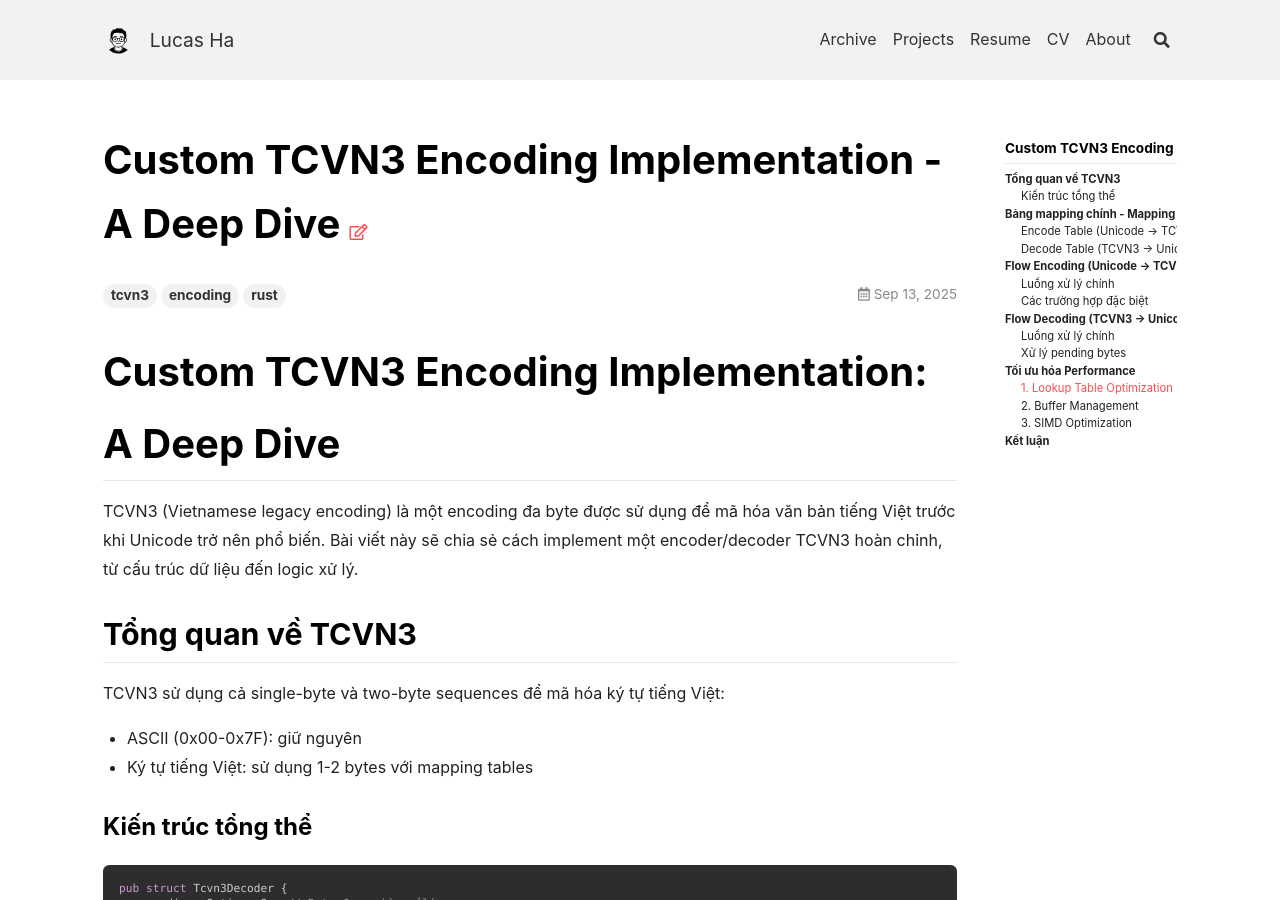
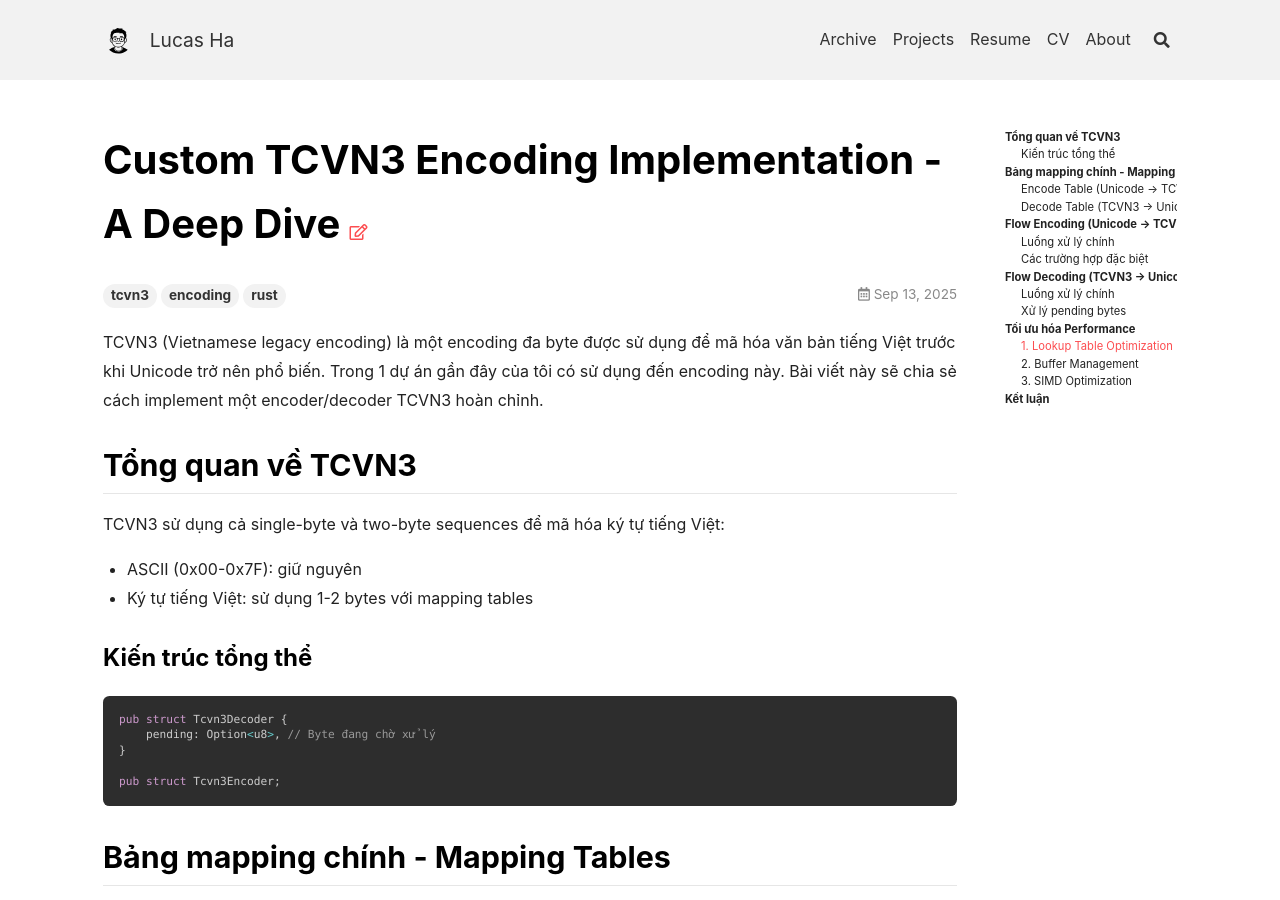
Before and after one commit to tuanha1305/tuanha1305.github.io, a Jekyll site: the page built from _posts/2025-09-13-custom-tcvn3-encoding-implementation-a-deep-dive.md, in a window 1280 px wide and 900 px high. Built offline with Jekyll 4.4.1, drawn with Linux system fonts in a browser that asks for light colours; nearby versions of some CDN libraries.

Commit message:
docs: update TCVN3 encoding article introduction
Simplify the introduction paragraph and add context about recent project usage

```diff
--- a/_posts/2025-09-13-custom-tcvn3-encoding-implementation-a-deep-dive.md
+++ b/_posts/2025-09-13-custom-tcvn3-encoding-implementation-a-deep-dive.md
@@ -3,9 +3,7 @@ title: Custom TCVN3 Encoding Implementation - A Deep Dive
 tags: tcvn3 encoding rust
 ---
 
-# Custom TCVN3 Encoding Implementation: A Deep Dive
-
-TCVN3 (Vietnamese legacy encoding) là một encoding đa byte được sử dụng để mã hóa văn bản tiếng Việt trước khi Unicode trở nên phổ biến. Bài viết này sẽ chia sẻ cách implement một encoder/decoder TCVN3 hoàn chỉnh, từ cấu trúc dữ liệu đến logic xử lý.
+TCVN3 (Vietnamese legacy encoding) là một encoding đa byte được sử dụng để mã hóa văn bản tiếng Việt trước khi Unicode trở nên phổ biến. Trong 1 dự án gần đây của tôi có sử dụng đến encoding này. Bài viết này sẽ chia sẻ cách implement một encoder/decoder TCVN3 hoàn chỉnh.
 
 ## Tổng quan về TCVN3
 
```
